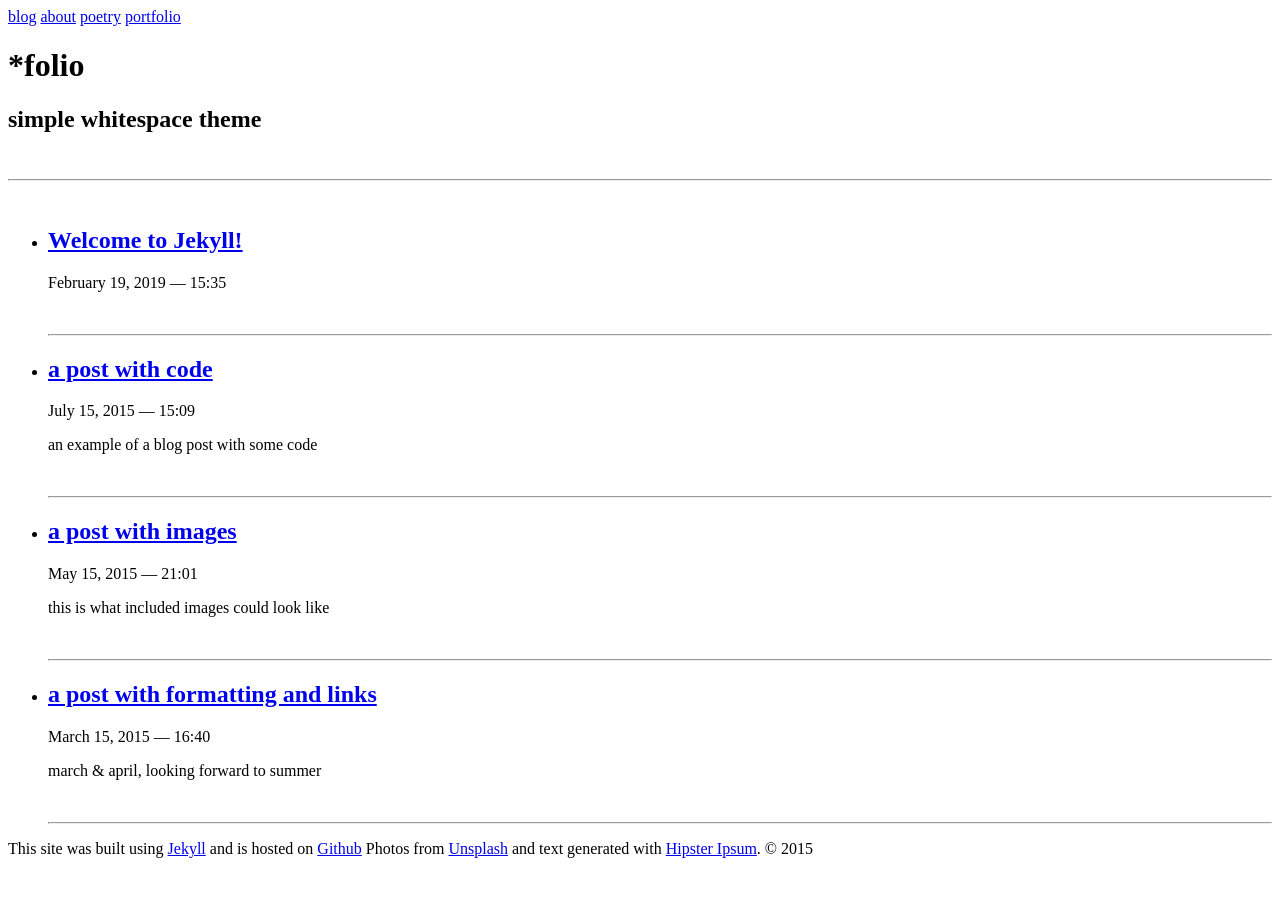
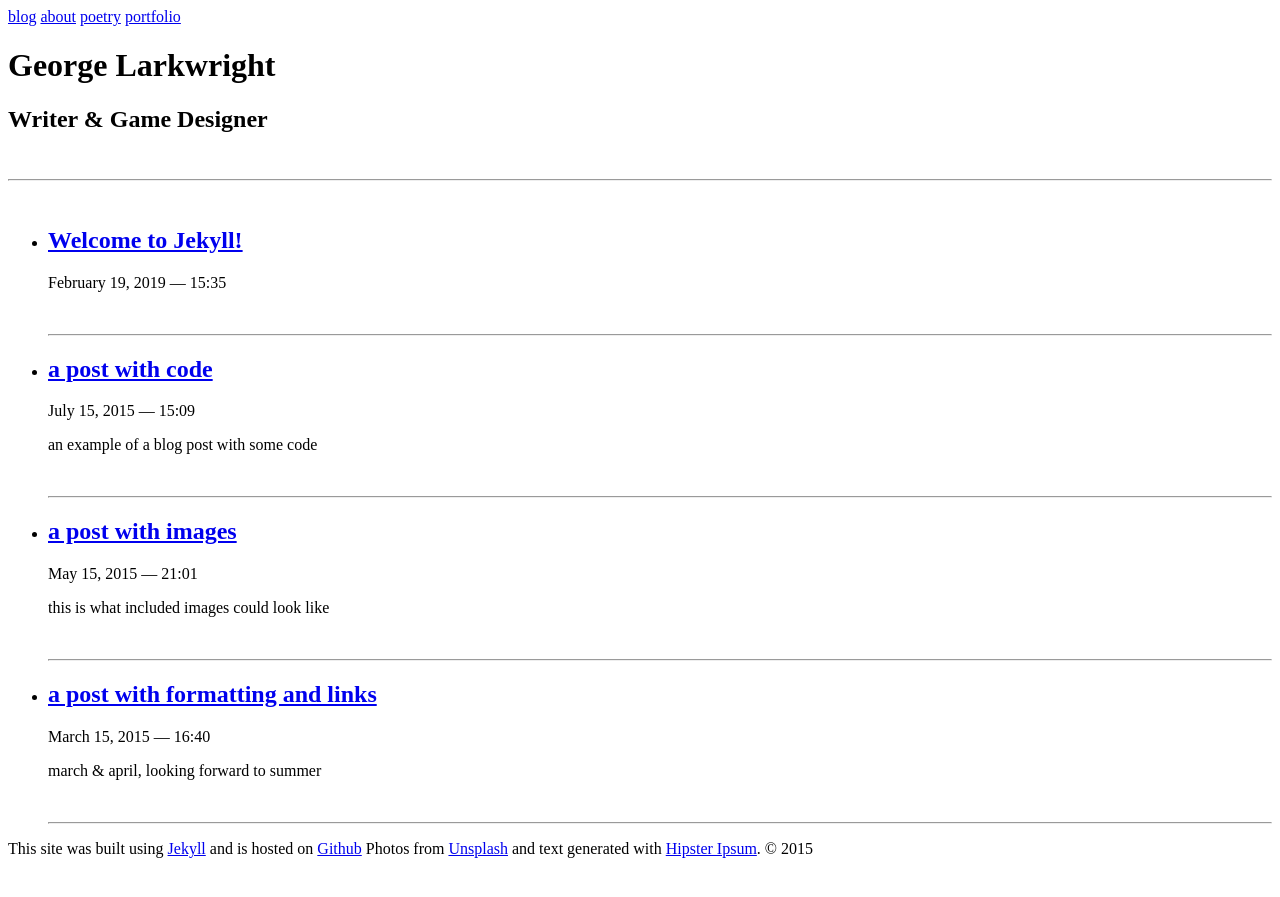
Before and after one commit to Larkwrighter/larkwrighter.github.io, a Jekyll site: the page built from index.html, in a window 1280 px wide. Shown: the top 897 px of the page. Built offline with Jekyll 4.4.1, drawn with Linux system fonts in a browser that asks for light colours; nearby versions of some CDN libraries; the list of posts is cut into pages by our own code.

```diff
--- a/_config.yml
+++ b/_config.yml
@@ -1,6 +1,6 @@
 # Site settings
-title: *folio
-email: you@example.com
+title: George Larkwright
+email: george.larkwright@gmail.com
 description: > # this means to ignore newlines until "baseurl:"
   A simple, whitespace, helvetica based portfolio theme.
 baseurl:  "larkwrighter.github.io"
@@ -21,7 +21,7 @@ paginate_path: "/blog/page:num/"
 collections:
   portfolio:
     output: true
-    permalink: /portfolio/:path/
+    permalink: /projects/:path/
   poetry:
     output: true
     permalink: /poetry/:path/
--- a/index.html
+++ b/index.html
@@ -3,8 +3,8 @@ layout: default
 ---
 
 <div class="header-bar">
-  <h1>*folio</h1>
-  <h2>simple whitespace theme</h2>
+  <h1>George Larkwright</h1>
+  <h2>Writer & Game Designer</h2>
   <br/>
   <hr>
   <br/>
```
